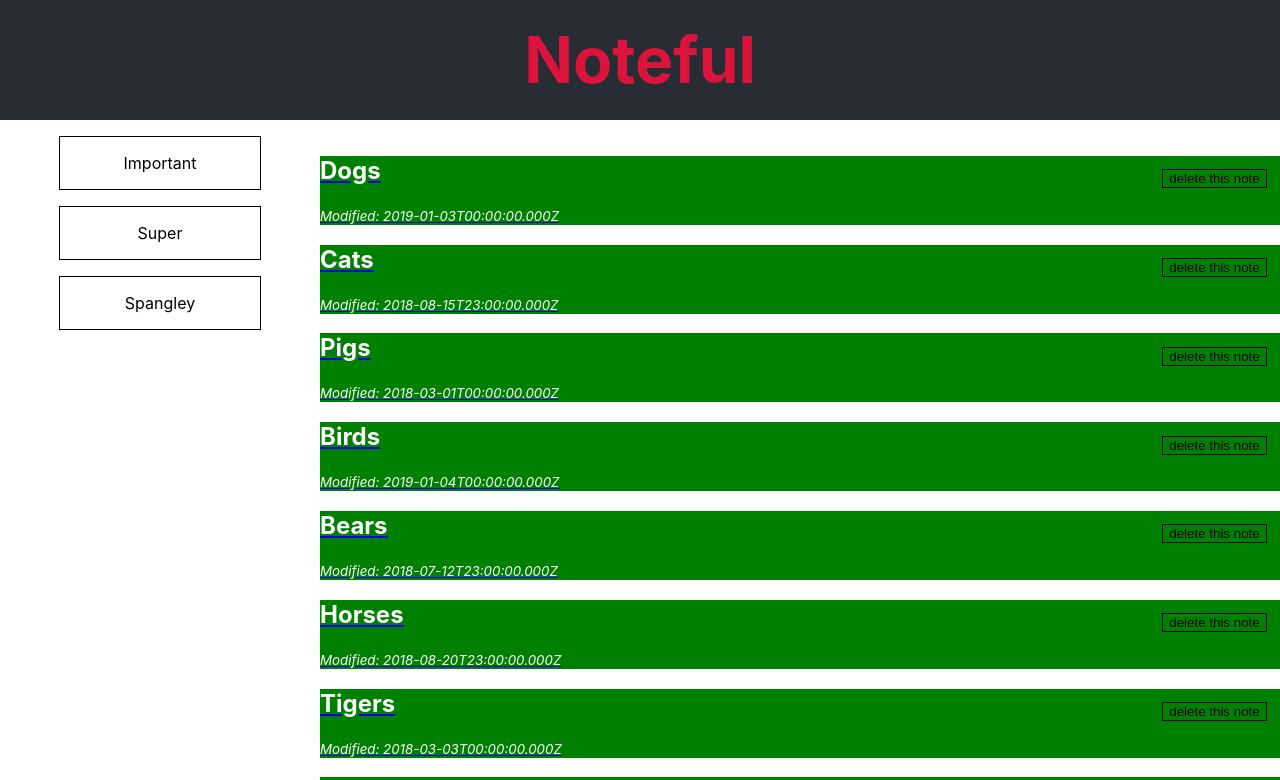
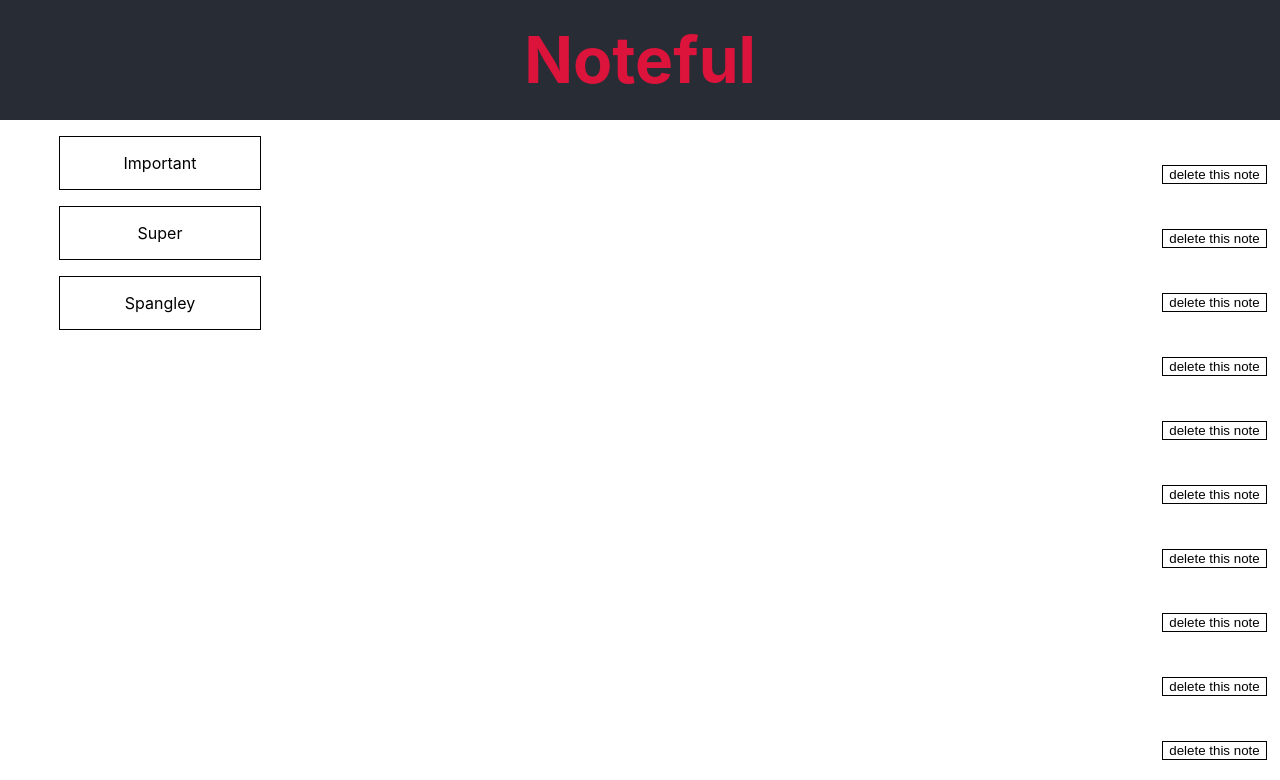
Before and after one commit to jessegilbride/noteful, a React (Create React App) app: page / in a window 1280 px wide. Shown: the top 780 px of the page. Built offline with nearby package versions, Linux system fonts and the light colour scheme.

Commit message:
making things extra complicated by refactoring into spaghetti

```diff
--- a/src/AllNotes.js
+++ b/src/AllNotes.js
@@ -1,20 +1,28 @@
 import React, { Component } from 'react'
 import { Link } from 'react-router-dom';
 import NoteHeader from './NoteHeader';
+import { NotefulContext } from "./NotefulContext";
 // PROPS PASSED IN:
 
 export class AllNotesView extends Component {
+  static contextType = NotefulContext;
 
   render() {
-    // console.log(this.props);
+    console.log('%cprops', 'background-color:green;color:white;padding:3px 2em;border-radius:2px;', this.props);
+    console.log('%ccontext', 'background-color:black;color:white;padding:3px 2em;border-radius:2px;', this.context);
 
-    const allNotes = this.props.notes.map(note => {
+    const allNotes = this.context.notes.map(note => {
       return (
-        <li key={note.id}>
-          <Link to={`/${note.folderId}/${note.id}`}>
-            <NoteHeader note={note} />
-          </Link>
-        </li>
+        // <li key={note.id}>
+        //   <Link to={`/${note.folderId}/${note.id}`}>
+        //     <NoteHeader /* note={note} */ />
+        //   </Link>
+        // </li>
+        <Link to={`/${note.folderId}/${note.id}`} key={note.id}>
+          <li>
+            <NoteHeader /* note={note} */ />
+          </li>
+        </Link>
       )
     })
 
--- a/src/App.css
+++ b/src/App.css
@@ -82,6 +82,7 @@ main.flex-container {
 
 .notes-list-all li,
 .notes-list-folder li {
+  min-height: 3em;
   margin-bottom: 1em;
 }
 
--- a/src/Folder.js
+++ b/src/Folder.js
@@ -1,16 +1,18 @@
 import React, { Component } from 'react'
 import { Link } from 'react-router-dom';
 import NoteHeader from './NoteHeader';
+import { NotefulContext } from "./NotefulContext";
 // PROPS PASSED IN:
 // notes={dummyStore.notes}
 // routeProps={history, location, match}
 
 class Folder extends Component {
+  static contextType = NotefulContext;
 
   render() {
     // console.log(this.props);
 
-    const notes = this.props.notes.map(note => {
+    const notes = this.context.notes.map(note => {
       return (
         <li key={note.id}>
           <Link to={`/${note.folderId}/${note.id}`}>
--- a/src/Main.js
+++ b/src/Main.js
@@ -14,21 +14,25 @@ class Main extends Component {
       <section className='main-view'>
         <Route
           path='/' exact
-          render={(routeProps) => (
+          component={AllNotes}
+          /* render={(routeProps) => (
             <AllNotes {...this.props} {...routeProps} />
-          )} />
+          )}  */
+          />
         <Route
           path='/:folderId' exact
           render={(routeProps) => (
             // <Folder {...this.props} {...routeProps} />
-            <Folder notes={this.props.notes.filter(noteItem => (noteItem.folderId === routeProps.match.params.folderId))} {...routeProps} />
+            <Folder /* notes={this.props.notes.filter(noteItem => (noteItem.folderId === routeProps.match.params.folderId))} */ {...routeProps} />
           )} />
         <Route
           path='/:folderId/:note' exact
-          render={(routeProps) => (
-            <Note note={this.props.notes.find(noteItem => noteItem.id === routeProps.match.params.note)} {...routeProps} />
+          component={Note}
+          /* render={(routeProps) => (
+            // <Note note={this.props.notes.find(noteItem => noteItem.id === routeProps.match.params.note)} {...routeProps} />
             // <Note {...routeProps} />
-          )} />
+          )}  */
+          />
         {/* <Route path='/:folderId/:note/:anything' component={PageNotFound} /> */}
       </section>
     )
--- a/src/Note.js
+++ b/src/Note.js
@@ -1,22 +1,27 @@
-import React, { Component } from 'react'
+import React, { Component } from 'react';
 import NoteHeader from './NoteHeader';
+import { NotefulContext } from "./NotefulContext";
 // PROPS PASSED IN:
 // note={...} // << all of the data for a single note
 
 class Note extends Component {
+  static contextType = NotefulContext;
 
   render() {
-    // console.log(this.props);
+    // console.log('%cprops', 'background-color:green;color:white;padding:3px 2em;border-radius:2px;', this.props);
+    // console.log('%ccontext', 'background-color:black;color:white;padding:3px 2em;border-radius:2px;', this.context);
+
+    const note = this.context.notes.find(noteItem => noteItem.id === this.props.match.params.note)
 
     return (
       <div className='note-item'>
-        <NoteHeader {...this.props} />
+        <NoteHeader />
 
         {/* <h2 className='note-name'>{this.props.name}</h2>
         <span className='note-modified'>Modified: {this.props.modified}</span>
         <input type='button' value='delete this note' className='btn note-delete' /> */}
 
-        <div className='note-content'>{this.props.note.content}</div>
+        <div className='note-content'>{note.content}</div>
 
       </div>
     )
--- a/src/NoteHeader.js
+++ b/src/NoteHeader.js
@@ -1,20 +1,35 @@
-import React, { Component } from 'react'
+import React, { Component } from 'react';
+import { NotefulContext } from "./NotefulContext";
+import PropTypes from "prop-types";
+import { withRouter } from "react-router";
 // PROPS PASSED IN:
 // note={...} // << all of the data for a single note
 
 class NoteHeader extends Component {
+  static contextType = NotefulContext;
+
+  // static propTypes = {
+  //   match: PropTypes.object.isRequired,
+  //   location: PropTypes.object.isRequired,
+  //   history: PropTypes.object.isRequired
+  // };
+
   render() {
-    // console.log(this.props);
+    console.log('%cprops', 'background-color:green;color:white;padding:3px 2em;border-radius:2px;', this.props);
+    console.log('%ccontext', 'background-color:black;color:white;padding:3px 2em;border-radius:2px;', this.context);
 
-    // modified timestamp in UTC format?
+    const note = this.context.notes.find(noteItem => noteItem.id === this.props.match.params.note);
+    console.log(note);
+
+    // modified timestamp in UTC format
     return (
       <div className='note-header'>
-        <h2 className='note-name'>{this.props.note.name}</h2>
-        <span className='note-modified'>Modified: {this.props.note.modified}</span>
+        {/* <h2 className='note-name'>{note.name}</h2> */}
+        {/* <span className='note-modified'>Modified: {note.modified}</span> */}
         <input type='button' value='delete this note' className='btn note-delete' />
       </div>
     )
   }
 }
 
-export default NoteHeader
+export default withRouter(NoteHeader)
--- a/src/Sidebar.js
+++ b/src/Sidebar.js
@@ -15,9 +15,13 @@ class Sidebar extends Component {
     return (
       <nav>
         <Switch>
-          <Route path='/' exact render={ routerProps => <SidebarFolderList {...this.props} {...routerProps} />} />
+          <Route path='/' exact render={ routerProps => <SidebarFolderList />} />
+          <Route path='/:folder' exact render={ routerProps => <SidebarFolderList />} />
+          <Route path='/:folder/:note' render={ routerProps => <SidebarFolderName {...routerProps} />} />
+
+          {/* <Route path='/' exact render={ routerProps => <SidebarFolderList {...this.props} {...routerProps} />} />
           <Route path='/:folder' exact render={ routerProps => <SidebarFolderList {...this.props} {...routerProps} />} />
-          <Route path='/:folder/:note' render={ routerProps => <SidebarFolderName {...this.props} {...routerProps} />} />
+          <Route path='/:folder/:note' render={ routerProps => <SidebarFolderName {...this.props} {...routerProps} />} /> */}
         </Switch>
       </nav>
     )
--- a/src/SidebarFolderList.js
+++ b/src/SidebarFolderList.js
@@ -1,13 +1,17 @@
-import React, { Component } from 'react'
-import { NavLink } from 'react-router-dom'
+import React, { Component } from 'react';
+import { NavLink } from 'react-router-dom';
+import { NotefulContext } from "./NotefulContext";
 // PROPS PASSED IN:
 // folders={dummyStore.folders}
 
 class SidebarFolderList extends Component {
+  static contextType = NotefulContext;
+
   render() {
     // console.log(this.props);
+    // console.log(this.context);
 
-    const folderList = this.props.folders.map(folder => {
+    const folderList = this.context.folders.map(folder => {
       return (
         <li key={folder.id} className='folder-list-item'>
           <NavLink to={`/${folder.id}`} className='folder-link' activeClassName='active'>
--- a/src/SidebarFolderName.js
+++ b/src/SidebarFolderName.js
@@ -1,13 +1,18 @@
-import React, { Component } from 'react'
+import React, { Component } from 'react';
+import { NotefulContext } from "./NotefulContext";
 // PROPS PASSED IN:
 // folders={dummyStore.folders}
 // routerProps
 
 class SidebarFolderName extends Component {
+  static contextType = NotefulContext;
+
   render() {
     // console.log(this.props);
+    // console.log(this.context);
+    // console.log(window.location)
 
-    const thisFolder = this.props.folders.find(folder => folder.id === this.props.match.params.folder);
+    const thisFolder = this.context.folders.find(folder => folder.id === this.props.match.params.folder);
 
     return (
       <div>
```
Also changed, not shown: src/App.js (+10 -4 lines), 1 other file (tests, documents, lock files or other folders).
